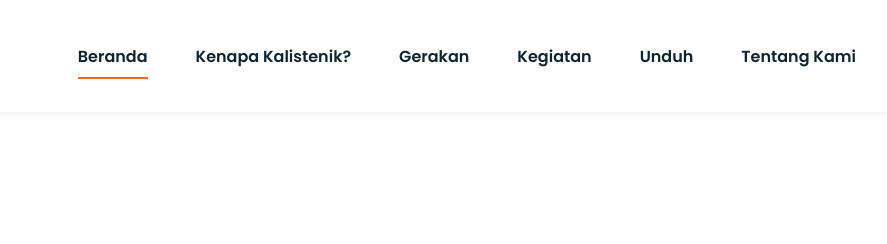
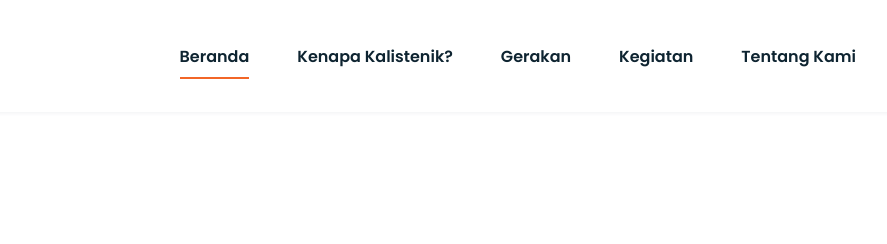
Before and after one commit to YudhiGiyantoro/calisthenics, a plain HTML site: page index.html in a window 1280 px wide. Shown: the top 244 px of the page, 296-1183 px from the left. Drawn offline with nearby package versions, Linux system fonts and the light colour scheme; some packages are replaced by stand-ins of ours; a script that the page names is missing.

Commit message:
Update index.html

```diff
--- a/index.html
+++ b/index.html
@@ -30,7 +30,7 @@
                         <li class="nav__item"><a href="#Kenapa" class="nav__link">Kenapa Kalistenik?</a></li>
                         <li class="nav__item"><a href="#gerakan" class="nav__link">Gerakan</a></li>
                         <li class="nav__item"><a href="#kegiatan" class="nav__link">Kegiatan</a></li>
-                         <li class="nav__item"><a href="#unduh" class="nav__link">Unduh</a></li>
+                        <!-- <li class="nav__item"><a href="#unduh" class="nav__link">Unduh</a></li>-->
                         <li class="nav__item"><a href="#tentang" class="nav__link">Tentang Kami</a></li>
                     </ul>
                 </div>
@@ -184,7 +184,7 @@
  <!--===== Download =====-->
 
 
-                <section id="unduh">
+                <!--<section id="unduh">
   <h2 class="section-title">Unduh</h2>
     <div class="down">
     <div class="load ones" >
@@ -197,7 +197,7 @@
         </div>
     </div>
 </div>
-</section>
+</section>-->
 
             <!--===== CONTACT =====-->
                 <section id="tentang">
```
